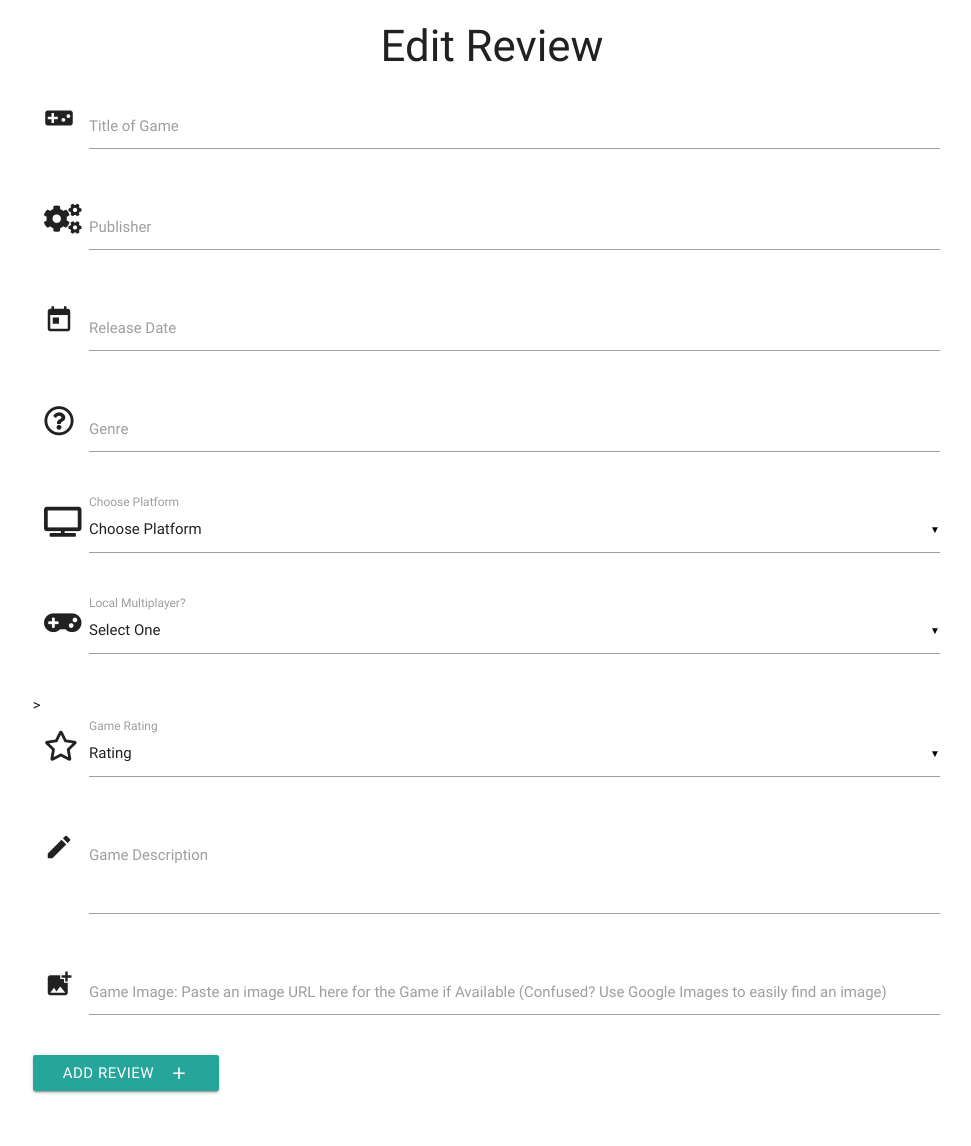
After one commit to djjtyn/WhatGame, a Flask app: template templates/editreview.html in a window 1280 px wide. The commit adds this page. Shown: the whole page, without its empty margins (148-1119 px from the left). Run offline with Flask 2, Linux system fonts and the light colour scheme; the template is opened without the code that fills it, so the values that code supplies are empty; some libraries are stand-ins or nearby versions.

Commit message:
edit button linking to editreview.html page

```diff
--- a/app.py
+++ b/app.py
@@ -31,6 +31,12 @@ def review_added():
     games.insert_one(request.form.to_dict())
     return redirect(url_for('view_games'))
 
+@app.route ('/edit_review/<game_id>')
+def edit_review(game_id):
+    game_review = mongo.db.games.find_one({"_id":ObjectId(game_id)})
+    all_platforms = mongo.db.platforms.find()
+    return render_template('editreview.html',review = game_review, platform = all_platforms )
+
 
 if __name__ == '__main__':
     app.run(host='0.0.0.0',
--- a/static/css/style.css
+++ b/static/css/style.css
@@ -0,0 +1,5 @@
+.edit_btn {
+    line-height: 24px;
+    margin: 5px;
+    padding: 5;
+}
--- a/templates/base.html
+++ b/templates/base.html
@@ -6,8 +6,10 @@
     <link rel="stylesheet" href="{{url_for('static',filename='css/style.css' )}}">
   </head>
   <body>
-    {% block content %}
-    {% endblock %}
+    <div class="container">
+      {% block content %}
+      {% endblock %}
+    </div>
 
     <script src="https://cdnjs.cloudflare.com/ajax/libs/jquery/3.4.1/jquery.min.js" integrity="sha256-CSXorXvZcTkaix6Yvo6HppcZGetbYMGWSFlBw8HfCJo=" crossorigin="anonymous"></script>
     <script src="https://cdnjs.cloudflare.com/ajax/libs/materialize/0.100.2/js/materialize.min.js"></script>
--- /dev/null
+++ b/templates/editreview.html
@@ -0,0 +1,92 @@
+{% extends 'base.html' %}
+{% block content %}
+
+<h3 class = "center">Edit Review</h3>
+
+<div class="row">
+    <form action = "{{url_for('review_added')}}" method = "POST" class="col s12">
+      <div class="row">
+        <div class="input-field col s12">
+          <i class="material-icons prefix">videogame_asset</i>
+          <input name = "game_name" id="game_name" type="text" class="validate">
+          <label for="game_name">Title of Game</label>
+        </div>
+      </div><!--game_name-->
+      <div class="row">
+        <div class="input-field col s12">
+          <i class="fa fa-cogs prefix" aria-hidden="true"></i>
+          <input id="publisher" name="publisher" type="text" class="validate">
+          <label for="publisher">Publisher</label>
+        </div>
+      </div><!--publisher-->
+      <div class="row">
+        <div class="input-field col s12" id="calender">
+          <i class="material-icons prefix">today</i>
+          <input id="release" name="release" type="text" class="datepicker">
+          <label for="release">Release Date</label>
+        </div>
+      </div><!--release-->
+      <div class="row">
+        <div class="input-field col s12">
+          <i class="far fa-question-circle prefix"></i>
+          <input id="genre" name="genre" type="text" class="validate">
+          <label for="genre">Genre</label>
+        </div>
+      </div> <!--genre-->
+      <div class="row" id="list">
+        <div class="input-field col s12">
+          <i class="fas fa-tv prefix"></i>
+          <select id="platform" name="platform" multiple>
+            <option value="" disabled selected>Choose Platform</option>
+            {% for platform in platforms %}
+            <option value="{{platform.platform_name}}">{{platform.platform_name}}</option>
+                  {% endfor %}
+          </select>
+          <label>Choose Platform</label>
+        </div>
+     </div><!--platform-->
+     <div class="row">
+       <div class="input-field col s12" id="multiplayer">
+         <i class="fas fa-gamepad prefix"></i>
+           <select id="multiplayer" name="multiplayer">
+             <option value="" disabled selected>Select One</option>
+             <option value="yes">Yes</option>
+             <option value="no">No</option>
+           </select>
+           <label>Local Multiplayer?</label>
+       </div>
+     </div><!--multiplayer-->
+     <div class="row" id="list">>
+       <div class="input-field col s12">
+         <i class="far fa-star prefix"></i>
+         <select id="platform" name="platform">
+           <option value="" disabled selected>Rating</option>
+           {% for rate in ratings %}
+           <option value="{{rate.rating}}">{{rate.rating}}</option>
+           {% endfor %}
+          </select>
+          <label>Game Rating</label>
+        </div>
+      </div><!--rating-->
+      <div class="row">
+        <div class="input-field col s12">
+          <i class="material-icons prefix">create</i>
+          <textarea name="description" id="description" class="materialize-textarea"></textarea>
+          <label for="description">Game Description</label>
+        </div>
+      </div><!--description-->
+      <div class="row">
+        <div class="input-field col s12">
+          <i class="material-icons prefix">add_photo_alternate</i>
+          <input name = "image" id="image" type="text" class="validate">
+          <label for="image">Game Image: Paste an image URL here for the Game if Available (Confused? Use Google Images to easily find an image)</label>
+        </div>
+      </div>
+      <div class="row">
+        <button class="btn waves-effect waves-light" type="submit" name="action">Add Review
+          <i class="material-icons right">add</i>
+        </button>
+      </div><!--button-->
+    </form>
+  </div>
+{% endblock %}
--- a/templates/games.html
+++ b/templates/games.html
@@ -2,7 +2,7 @@
 {% block content %}
 {% for game in games %}
 <div class="row">
-	<div class="col s12 m4">
+	<div class="col s12 m12">
 		<div class="card blue-grey darken-1 center">
 			<div class="card-content white-text">
 				<div class="game_img">
@@ -54,7 +54,9 @@
                 </div>
 			</div>
 			<div class="card-action">
-				<a href="#"><button>Edit Game Details</button></a>
+			  <a href="{{url_for('edit_review', game_id=game._id)}}"class="waves-effect waves-light btn edit_btn ">
+                <i class="material-icons">games</i>
+                Edit Review</a>
 			</div>
 		</div>
 	</div>
```
